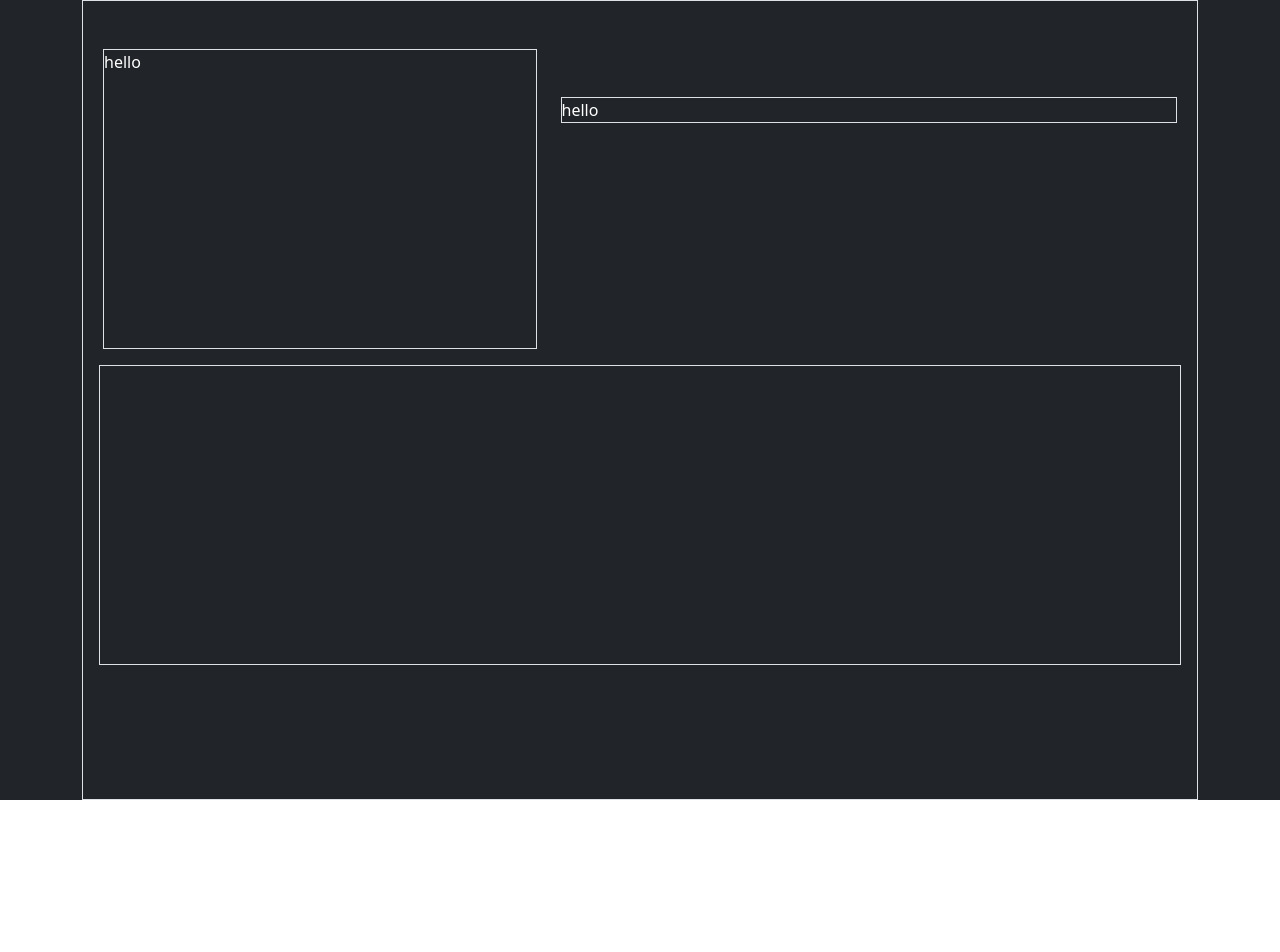
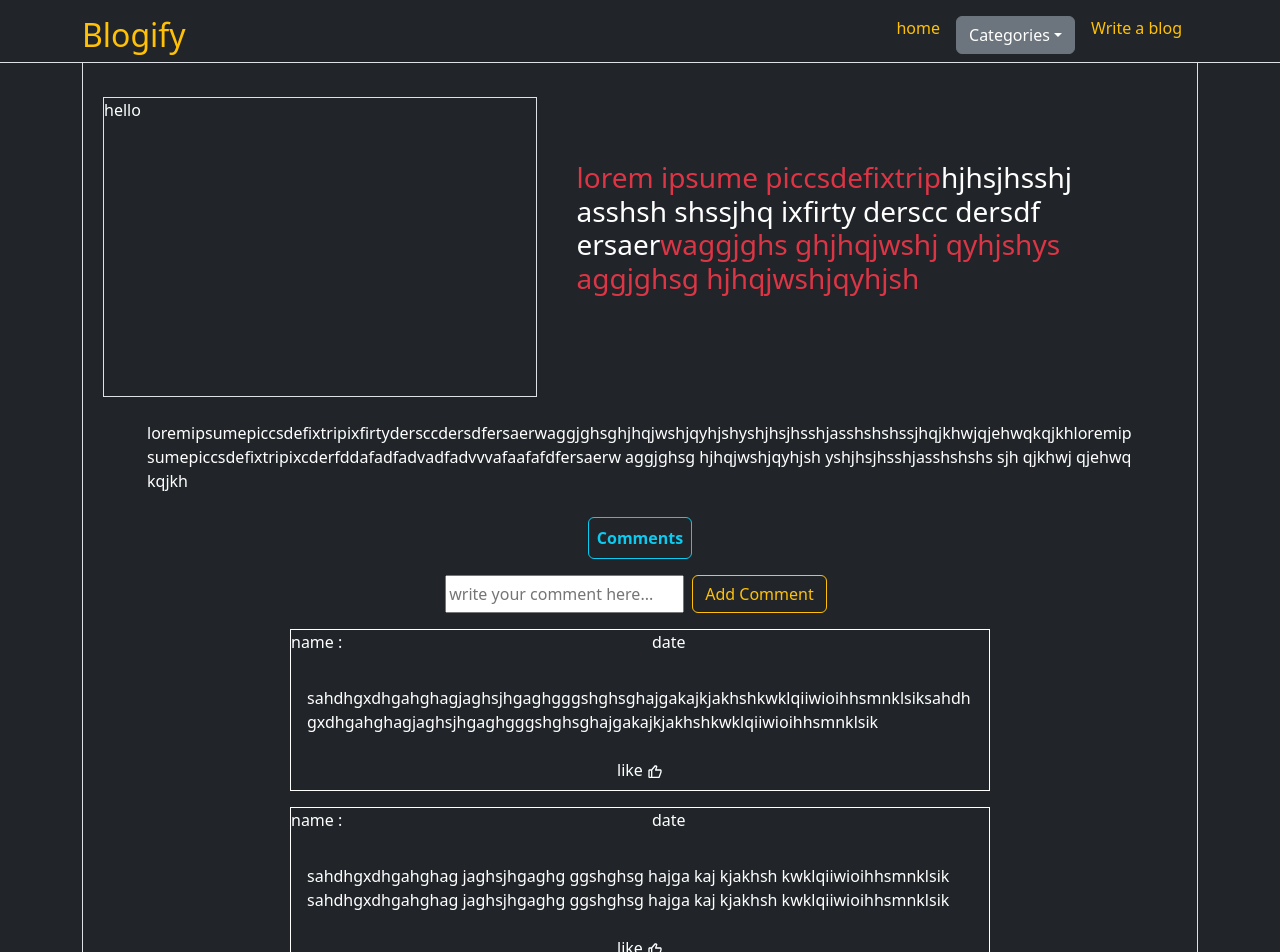
Before and after one commit to shivam5676/blogify, a Next.js app: page /blogs/readBlog/1 in a window 1280 px wide. Shown: the top 952 px of the page. Before the commit the page ends 800 px from the top, so only its background shows below. Built offline with nearby package versions, Linux system fonts and the light colour scheme.

Commit message:
comment section added

```diff
--- a/component/Header.js
+++ b/component/Header.js
@@ -5,7 +5,7 @@ import { useRouter } from "next/navigation";
 function NavBar() {
   const router = useRouter();
   return (
-    <div className="container-fluid text-warning  pt-3 fixed-top bg-dark">
+    <div className="container-fluid text-warning  pt-3 fixed-top bg-dark border-bottom">
       <div className="container d-flex justify-content-between">
         <div>
           <h2>Blogify</h2>
--- /dev/null
+++ b/component/review.js
@@ -0,0 +1,83 @@
+import React from "react";
+import { BiLike } from "react-icons/bi";
+import { FaComment } from "react-icons/fa";
+
+function Review() {
+  return (
+    <>
+      <div className="d-flex justify-content-center">
+        <p className="border text-info border-info p-2 rounded fw-bolder">
+          Comments
+        </p>
+      </div>
+      <section className="container ">
+        <div
+          className="d-flex justify-content-center "
+          style={{ display: "flex", flexBasis: "600px" }}
+        >
+          <input
+            style={{ display: "flex" }}
+            placeholder="write your comment here..."
+          ></input>
+          <button className="btn btn-outline-warning mx-2">Add Comment</button>
+        </div>
+      </section>
+      <section className="container pt-2">
+        <div className="d-flex justify-content-center  py-2">
+          <div
+            style={{
+              display: "flex",
+              flexDirection: "column",
+              flexBasis: "700px",
+              border: "1px solid white",
+            }}
+          >
+            <div className="row row-cols-1 row-cols-sm-2">
+              <p className="col">name :</p>
+              <p className="col">date</p>
+            </div>
+            <div className="p-3 word-wrap text-break">
+              {" "}
+              sahdhgxdhgahghagjaghsjhgaghgggshghsghajgakajkjakhshkwklqiiwioihhsmnklsiksahdhgxdhgahghagjaghsjhgaghgggshghsghajgakajkjakhshkwklqiiwioihhsmnklsik
+            </div>
+            <div className="d-flex justify-content-center">
+              <div className="m-2">
+                like <BiLike />
+              </div>
+              {/* <div className="m-2">comment <FaComment/></div> */}
+            </div>
+          </div>
+        </div>
+        <div className="d-flex justify-content-center  py-2">
+          <div
+            style={{
+              display: "flex",
+              flexDirection: "column",
+              flexBasis: "700px",
+              border: "1px solid white",
+            }}
+          >
+            <div className="row row-cols-1 row-cols-sm-2">
+              <p className="col">name :</p>
+              <p className="col">date</p>
+            </div>
+            <div className="p-3">
+              {" "}
+              sahdhgxdhgahghag jaghsjhgaghg ggshghsg hajga kaj kjakhsh
+              kwklqiiwioihhsmnklsik sahdhgxdhgahghag jaghsjhgaghg ggshghsg hajga
+              kaj kjakhsh kwklqiiwioihhsmnklsik
+            </div>
+            <div className="d-flex justify-content-center">
+              <div className="m-2">
+                like <BiLike />
+              </div>
+              {/* <div className="m-2">comment <FaComment/></div> */}
+            </div>
+          </div>
+        </div>
+      </section>
+    </>
+  );
+}
+
+export default Review;
--- a/package.json
+++ b/package.json
@@ -12,7 +12,8 @@
     "bootstrap": "^5.3.3",
     "next": "14.1.3",
     "react": "^18",
-    "react-dom": "^18"
+    "react-dom": "^18",
+    "react-icons": "^5.0.1"
   },
   "devDependencies": {
     "@types/node": "20.11.26",
--- a/src/app/blogs/readBlog/[blogid]/page.js
+++ b/src/app/blogs/readBlog/[blogid]/page.js
@@ -1,23 +1,41 @@
-const ReaderView = () => {
+import NavBar from "./../../../../../component/Header";
+import Review from "./../../../../../component/review";
+const ReaderView = ({ params }) => {
+  console.log(params.blogid);
   return (
-    <div className="bg bg-dark text-white" style={{ height: "100vh" }}>
-      <div className="container">
-        <div className="border" style={{ height: "100vh" }}>
+    <div className="bg bg-dark text-white">
+      <NavBar></NavBar>
+      <div className="container mt-5">
+        <div className="border" style={{ minHeight: "100vh" }}>
           <div className="row  mt-5 mx-2">
-            <div className="col-md-5 col-12">
-              <div className="border" style={{ height: "300px" }}>
+            <div className="col-sm-5 col-12">
+              <div className="border pe-3" style={{ height: "300px" }}>
                 hello
               </div>
             </div>
-            <div className="col">
-              <div className="border mt-5" >hello</div>
+            <div className="col word-break">
+              <div className="mt-2 mt-sm-5 text-break  text-break p-3">
+                <h3 className="text-danger">
+                  lorem ipsume piccsdefixtrip
+                  <span className="text-white">
+                    hjhsjhsshj asshsh shssjhq ixfirty derscc dersdf ersaer
+                  </span>
+                  waggjghs ghjhqjwshj qyhjshys aggjghsg hjhqjwshjqyhjsh
+                </h3>
+              </div>
             </div>
           </div>
           <div className="row">
-            <div className="col">
-              <div className="border m-3" style={{ height: "300px" }}></div>
+            <div className="col word-break text-break">
+              <div className=" m-3 word-break px-5 py-2">
+                loremipsumepiccsdefixtripixfirtydersccdersdfersaerwaggjghsghjhqjwshjqyhjshyshjhsjhsshjasshshshssjhqjkhwjqjehwqkqjkhloremipsumepiccsdefixtripixcderfddafadfadvadfadvvvafaafafdfersaerw
+                aggjghsg hjhqjwshjqyhjsh yshjhsjhsshjasshshshs sjh qjkhwj qjehwq
+                kqjkh{" "}
+              </div>
             </div>
           </div>
+          <div className="px-5"><Review/></div>
+
         </div>
       </div>
     </div>
--- a/src/app/page.js
+++ b/src/app/page.js
@@ -1,6 +1,7 @@
 import NavBar from "./../../component/Header";
 import Hero from "./../../component/hero";
 import Blogs from "./../../component/blogs";
+import MouseCoordinates from "./../../component/mouseMove";
 export default function Home() {
   return (
     <div style={{ height: "auto", width: "100dvw", backgroundColor: "black" }}>
@@ -8,5 +9,7 @@ export default function Home() {
       <Hero></Hero>
       <Blogs></Blogs>
     </div>
+
+    // <> <MouseCoordinates></MouseCoordinates></>
   );
 }
```
Also changed, not shown: component/mouseMove.js (added, +24 -0 lines), 1 other file (tests, documents, lock files or other folders).
